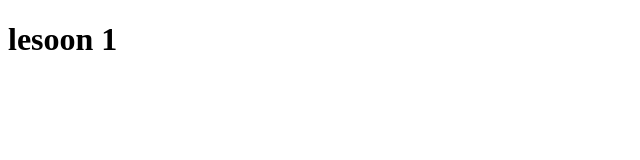
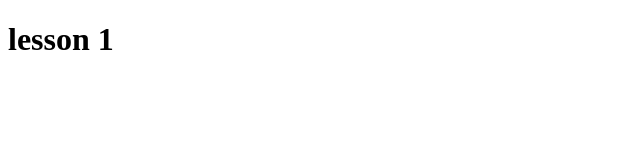
Before and after one commit to Neffect/if-html, a plain HTML site: page index.html in a window 1280 px wide. Shown: the full height of the page, 0-640 px from the left. Drawn offline with Linux system fonts and the light colour scheme.

Commit message:
Added. giftignore and index.html

```diff
--- a/index.html
+++ b/index.html
@@ -5,7 +5,7 @@
     <title>lesson1</title>
 </head>
 <body>
-<h1>lesoon 1</h1>
+<h1>lesson 1</h1>
 
 </body>
 </html>
```
